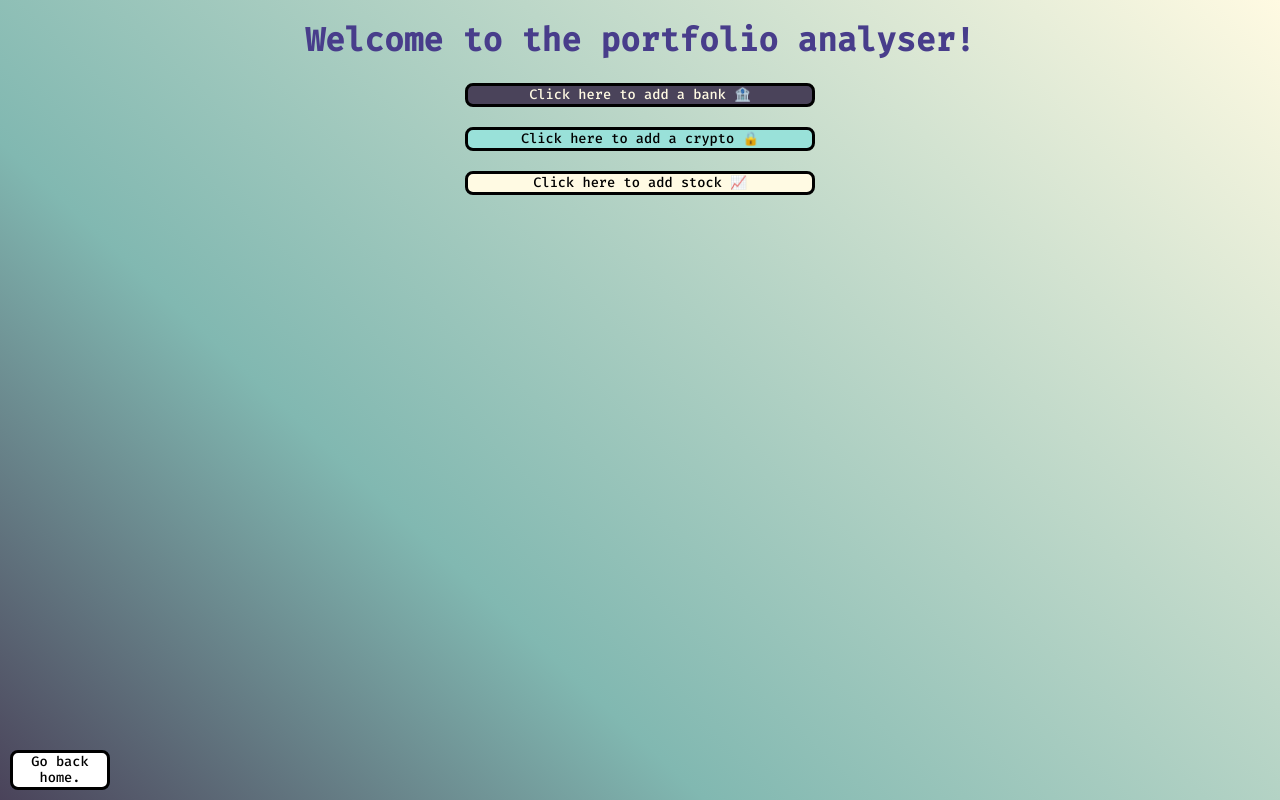
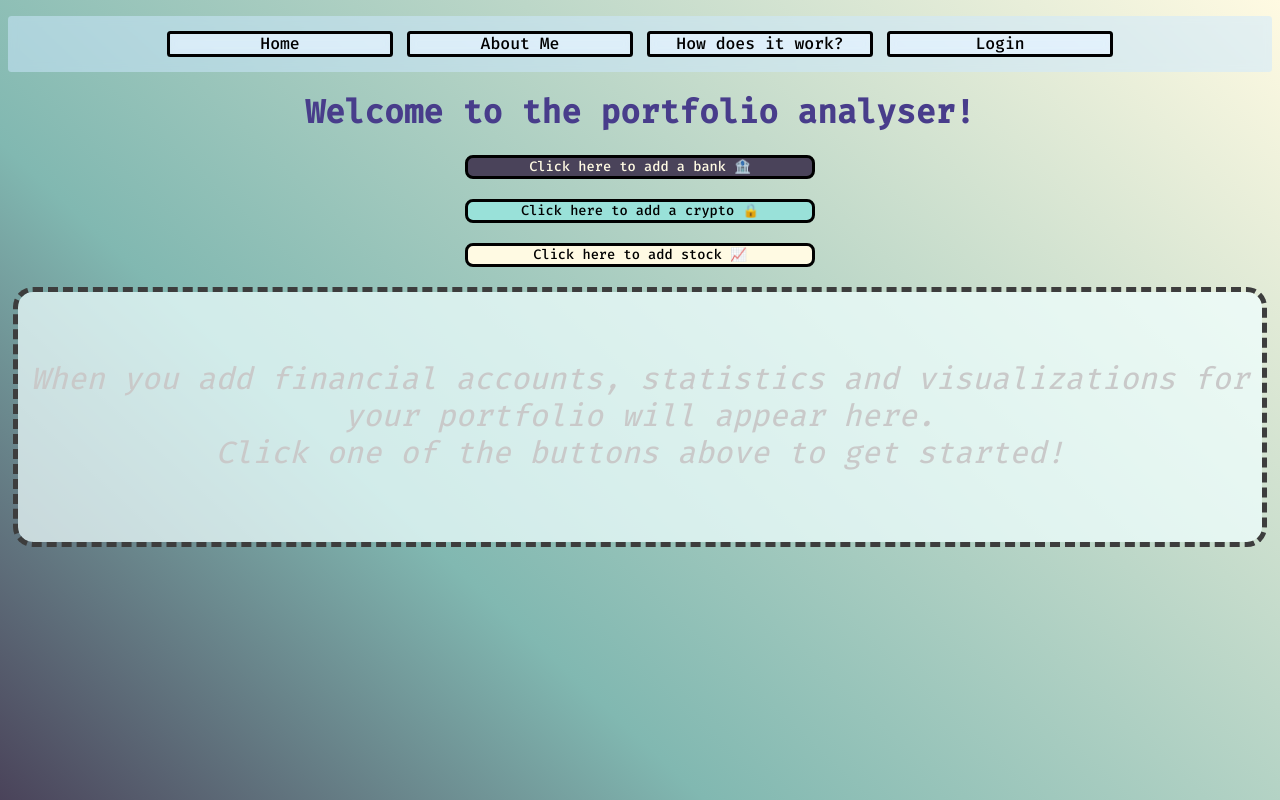
Before and after one commit to Ben-Drucker/my-money-portfolio, a Flask app: page /main in a window 1280 px wide. Run offline with Flask 2, Linux system fonts and the light colour scheme; some libraries are stand-ins or nearby versions.

```diff
--- a/app.py
+++ b/app.py
@@ -1,4 +1,6 @@
 from flask import Flask, render_template, request, jsonify
+
+import flask_cors
 
 import plaid
 
@@ -10,12 +12,20 @@ client = plaid.Client(client_id='60a8883ef567db0011653ef1',
 
 access_token = None
 
+#localhostport = 8080
+flask_cors.CORS(app)
 
+app.config['SERVER_NAME'] = 'mymoneyportfol.io:'
 public_token = None
 
-@app.route("/", subdomain="about")
+@app.route("/", subdomain='about')
 def about_page():
     return render_template("about.html")
+
+@app.route("/about")
+def about_page_endpoint():
+    about_page()
+    return
 
 @app.route("/")
 def log_in_page():
@@ -92,4 +102,4 @@ def exchange_public_token():
 
 
 if __name__ == "__main__":
-    app.run(port=42100)
+    app.run()
--- a/static/css/styles.css
+++ b/static/css/styles.css
@@ -1,8 +1,8 @@
 html {
     height: 100%;
-    background: linear-gradient(43deg,rgba(74,67,90,1) 0%, rgb(129, 184, 177) 33%, rgb(255, 250, 226)100%),
-    linear-gradient(199deg, rgb(141, 127, 172) 0%, rgba(153,225,217,1) 33%, rgba(255,250,227,1) 100%),
-    linear-gradient(330deg, rgb(155, 99, 131) 0%, rgb(153, 225, 189) 33%, rgb(255, 253, 246) 100%);
+    background: linear-gradient(43deg, rgba(74, 67, 90, 1) 0%, rgb(129, 184, 177) 33%, rgb(255, 250, 226)100%),
+        linear-gradient(199deg, rgb(141, 127, 172) 0%, rgba(153, 225, 217, 1) 33%, rgba(255, 250, 227, 1) 100%),
+        linear-gradient(330deg, rgb(155, 99, 131) 0%, rgb(153, 225, 189) 33%, rgb(255, 253, 246) 100%);
 
 }
 
@@ -42,7 +42,7 @@ html {
     src: url("fonts/Fira\ Code/FiraCodeiScript-Bold.woff2") format("truetype");
 }
 
-button {
+li, button {
     font-family: "Fira Code Medium";
     border-radius: 8px;
     border: solid black 3px;
@@ -52,7 +52,7 @@ button {
     transition-duration: 60ms;
 }
 
-button:hover {
+li:hover, button:hover {
     transform: scale(1.03);
     box-shadow: 3px 3px black;
     cursor: pointer;
@@ -66,7 +66,7 @@ button:active {
 
 .bank {
     background-color: #4a435a;
-    color:#FFFAE3;
+    color: #FFFAE3;
 }
 
 .stock {
@@ -151,7 +151,7 @@ form {
     font-family: "Fira Code Medium";
 }
 
-#select_bank_form{
+#select_bank_form {
     text-align: left;
 }
 
@@ -224,11 +224,11 @@ a {
     margin: 0px;
 }
 
-#message_grid_item_p{
+#message_grid_item_p {
     justify-content: left;
 }
 
-p{
+p {
     font-family: "Fira Code Regular";
     text-align: center;
     margin: 0px;
@@ -241,10 +241,61 @@ p{
 
 }
 
-label{
+label {
     margin: 5px;
 }
 
-.green{
+.green {
     color: rgb(0, 189, 0);
 }
+
+figcaption {
+    margin: 10px;
+    font-family: 'Courier New', Courier, monospace;
+    text-align: center;
+    font-size: 11px;
+    font-style: italic;
+}
+
+.framed_image {
+    box-shadow: 5px 5px black;
+    border-radius: 10px;
+    border: solid black 5px;
+    width: 50%;
+}
+
+li{
+    display: inline-block;
+    background-color: rgba(240, 248, 255, 0.5);
+    border-radius: 3.5px;
+    margin: 5px;
+    backdrop-filter: blur(5px);
+    -webkit-backdrop-filter: blur(5px);
+    list-style-type: none;
+    width: 200px;
+}
+
+ul{
+    text-align: center;
+    background-color:rgba(206, 232, 255, 0.521) ;
+    backdrop-filter: blur(5px);
+    -webkit-backdrop-filter: blur(5px);
+    padding: 10px;
+    border-radius: 3.5px;
+}
+
+#port_vis{
+    justify-items: center;
+    align-items: center;
+    border: dashed rgb(61, 61, 61) 5px;
+    border-radius: 20px;
+    background-color: rgba(240, 255, 255, 0.726);
+    font-size: 30px;
+    font-family: "Fira Code Retina";
+    font-style: italic;
+    color: rgb(201, 201, 201);
+    display: flex;
+    height: 250px;
+    background-clip: content-box;
+    margin: 5px;
+}
--- a/templates/login.html
+++ b/templates/login.html
@@ -11,7 +11,11 @@
 
 
 </head>
-
+<ul>
+    <li onclick="window.location.replace('http:\/\/about.mymoneyportfol.io:8080/');"> About Me</li>
+    <li onclick="document.location.replace('http:\/\/about.mymoneyportfol.io:8080/howitworks');"> How does it work?</li>
+    <li onclick="document.location.reload();"> Login </li>
+</ul>
 <h1> Welcome to the Portfolio Analyzer!</h1>
 <h3> Please Log In.</h3>
 <div id="form_div">
--- a/templates/main.html
+++ b/templates/main.html
@@ -3,7 +3,8 @@
 
 <head>
     <title>Portfolio</title>
-    <link rel="shortcut icon" type="image/png" href="{{ url_for('static', filename='favicon.png') }}"></link>
+    <link rel="shortcut icon" type="image/png" href="{{ url_for('static', filename='favicon.png') }}">
+    </link>
     <script src="https://cdnjs.cloudflare.com/ajax/libs/jquery/3.5.1/jquery.min.js"></script>
     <script src="https://cdn.plaid.com/link/v2/stable/link-initialize.js"></script>
 
@@ -16,7 +17,16 @@
 
 </head>
 
+
+
 <body>
+
+    <ul>
+        <li onclick="document.location.reload();"> Home </li>
+        <li onclick="window.location.replace('http:\/\/about.mymoneyportfol.io:8080/');"> About Me</li>
+        <li onclick="document.location.replace('http:\/\/about.mymoneyportfol.io:8080/howitworks');"> How does it work?</li>
+        <li onclick="document.location = '/';"> Login </li>
+    </ul>
 
     <div>
         <h1>Welcome to the portfolio analyser!</h1>
@@ -33,8 +43,8 @@
             <button type="button" class="plaid_button" onclick="plaid_init();">
                 Click here to use Plaid.
             </button>
-            <h5 id="resultsHeader" hidden = true>Please select which accounts you'd like to import:</h5>
-            <p id="results" hidden = true>
+            <h5 id="resultsHeader" hidden=true>Please select which accounts you'd like to import:</h5>
+            <p id="results" hidden=true>
 
             </p>
         </div>
@@ -65,9 +75,6 @@
         <div class="grid_item"></div>
     </div>
 </body>
-<button id="home" type="button" onclick="window.location.href = '/';">
-    Go back home.
-</button>
 
 <div id="message_hider" hidden=true>
     <div id="messages_div">
@@ -80,4 +87,10 @@
     </div>
 </div>
 
+<div id="port_vis">
+        When you add financial accounts, statistics and visualizations for your portfolio will appear here.
+        <br>
+        Click one of the buttons above to get started!
+</div>
+
 </html>
```
Also changed, not shown: templates/about.html (+21 -10 lines).
